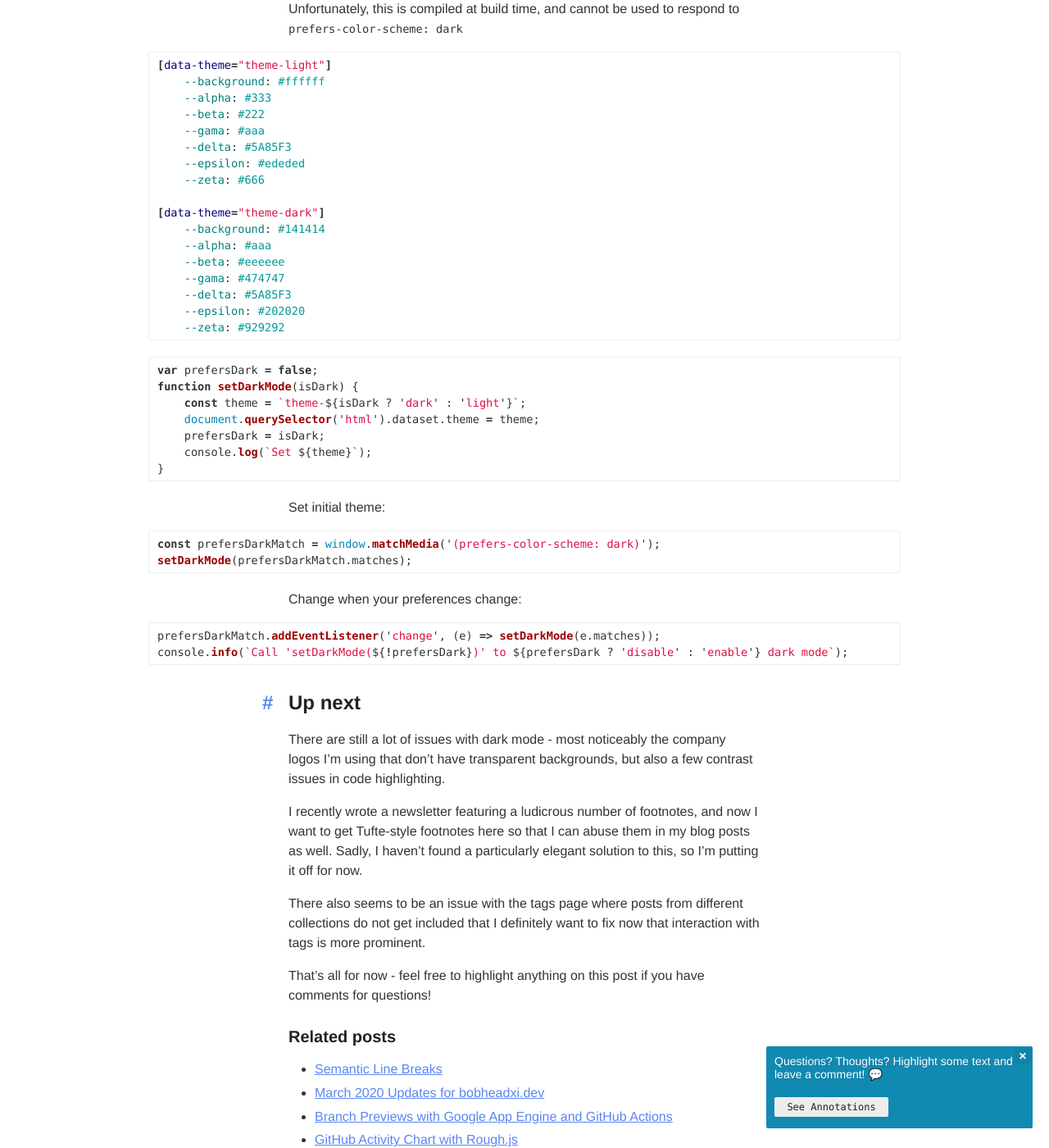
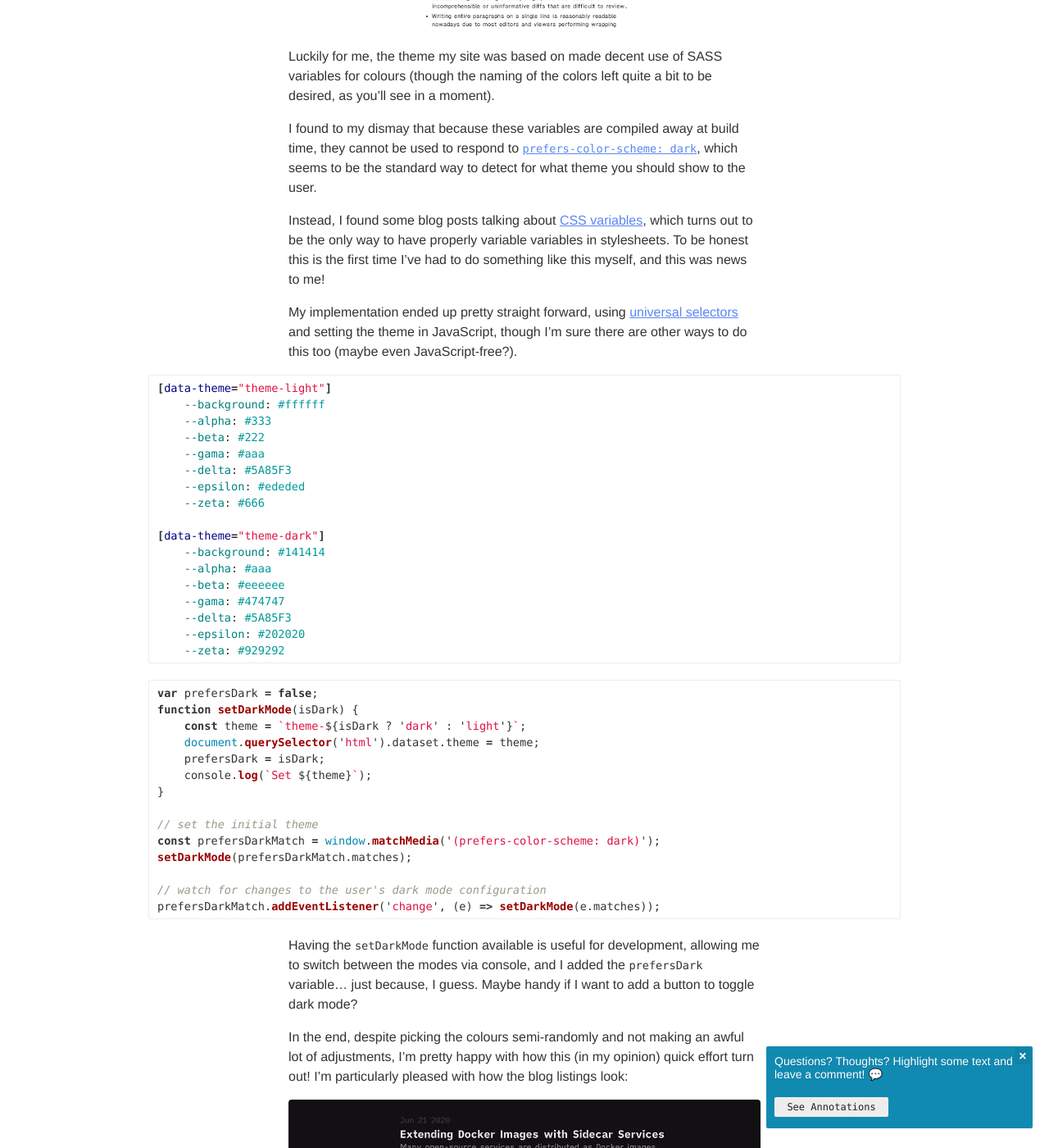
Before and after one commit to bobheadxi/bobheadxi.github.io, a Jekyll site: the page built from content/_posts/2021-06-20-introducing-dark-mode.md, in a window 1280 px wide and 1400 px high, scrolled down 5901 px. Shown: the whole window at 82% size. Built offline with Jekyll 4.4.1, drawn with Linux system fonts in a browser that asks for light colours; nearby versions of some CDN libraries; a style sheet for code colours, icons or effects is not loaded; some of the changed text lies outside the part shown.

Commit message:
mostly done

````diff
--- a/content/_posts/2021-06-20-introducing-dark-mode.md
+++ b/content/_posts/2021-06-20-introducing-dark-mode.md
@@ -34,11 +34,33 @@
 
 This site now uses *Quattro* as its serif font, and *Mono* as its monospaced font. I think the results are quite nice.
 
+### Bold introductions
+
+Some books and blogs get big first letters for the first paragraph of a chapter or article. The effect looks nice on books, but I was never really sold on its usage in blog posts - though the look of an emphasized introduction is certainly striking. As I browsed through [iA Design Blog](https://ia.net/design/blog), I noticed that their first paragraphs were *big*, and it made each essay feel much more compelling.
+
+![](../../assets/images/dark-mode/wide-intro-ia.png)
+
+However, as I went about considering different options for making *my* intros real big as well, I realized a lot of my introductory paragraphs were complete garbage. While sometimes that was the intent - leading with a tangent before diving into the article's main topic - they definitely did not age well.
+
+So perhaps a fortunate side effect is that this prompted me to go back through my posts and make the bare minimum effort to make them a bit more interesting. At least the new styling on each introduction looks nice now.
+
+![](../../assets/images/dark-mode/wide-intro.png)
+
+### Insightful lists
+
+I just learned about Jekyll's `post.excerpt` feature that gives you the first paragraph of a blog post. Again inspired by the iA Design Blog, which uses excerpts instead of custom descriptions to great effect, I decided to use them here as well.
+
+![](../../assets/images/dark-mode/light-blog-listing.gif)
+
+I think this gives a far better preview into the content of each post, and makes them look a lot more important.
+
+I also made minor improvements such as adding an on-hover effect to the clickable tags, which previously had no indication they were clickable.
+
 ### The big picture
 
 I like to include all sorts of media in my blog posts - images, code snippets, diagrams, quotes, and more. Unfortunately, I also like somewhat narrow widths for my content, which makes for a poor viewing experience for various forms of media.
 
-On the [Sourcegraph Blog]() (and I recall that you can do this on Medium as well), I noticed that images were "blown up" - wider than the content - and I thought the effect looked quite nice, giving an expansive canvas for media to be enjoyed while still maintaining a nice reading experience for all the other stuff.
+On [articles in the Sourcegraph Blog](https://about.sourcegraph.com/blog/optimizing-a-code-intel-commit-graph/#Performance-improvements) (and I recall that you can do this on Medium as well), I noticed that images were "blown up" - wider than the content - and I thought the effect looked quite nice, giving an expansive canvas for media to be enjoyed while still maintaining a nice reading experience for all the other stuff.
 
 To do this myself, I turned images I wanted to be blown up into `<figure>` elements, and gave them expanded widths, along with `<figcaption>`. This also served nicely to standardize the raw HTML I'd been previously using to give images captions.
 
@@ -52,11 +74,11 @@
 
 ![](../../assets/images/dark-mode/wide-quote.png)
 
-Hopefully these changes make the reading experience a bit less monotonous, to make up for my boring content!
+[Mermaid diagrams](https://mermaid-js.github.io/mermaid) and some other things I might have forgotten also got this treatment. Hopefully these changes make the reading experience more exciting!
 
 ### Outdented heading anchors
 
-In iA Writer, headings get nicely outdented '#'s like so:
+While editing in iA Writer, headings get nicely outdented '#'s like so:
 
 ![](../../assets/images/dark-mode/header-outdent-ia.png)
 
@@ -89,44 +111,19 @@
 
 ![](../../assets/images/dark-mode/header-outdent-bob.png)
 
-### Bold introductions
-
-Inspired by the [iA Design Blog](https://ia.net/design/blog).
-
-![](../../assets/images/dark-mode/wide-intro.png)
-
-This inspires me to write more interesting and captivating introductory paragraphs.
-
-### Insightful lists
-
-I just learned about Jekyll's `post.excerpt` feature that gives you the first paragraph of a blog post. Again inspired by the iA Design Blog, which uses excerpts instead of custom descriptions to great effect, I decided to use them here as well.
-
-![](../../assets/images/dark-mode/light-blog-listing.gif)
-
-I think this gives a far better preview into the content of each post, and makes them look a lot more important.
-
-I also made minor improvements such as adding an on-hover effect to the clickable tags, which previously had no indication they were clickable.
-
 ## Dark mode
 
 And last but not least, the star of today's show... dark mode! Because no site is complete without one.
 
 ![](../../assets/images/dark-mode/light-to-dark.gif)
 
-Particularly happy with this detail:
+Luckily for me, the theme my site was based on made decent use of SASS variables for colours (though the naming of the colors left quite a bit to be desired, as you'll see in a moment).
 
-![](../../assets/images/dark-mode/dark-blog-listing.gif)
+I found to my dismay that because these variables are compiled away at build time, they cannot be used to respond to [`prefers-color-scheme: dark`](https://developer.mozilla.org/en-US/docs/Web/CSS/@media/prefers-color-scheme), which seems to be the standard way to detect for what theme you should show to the user.
 
-Previously used SASS variables:
+Instead, I found some blog posts talking about [CSS variables](https://developer.mozilla.org/en-US/docs/Web/CSS/Using_CSS_custom_properties), which turns out to be the only way to have properly variable variables in stylesheets. To be honest this is the first time I've had to do something like this myself, and this was news to me!
 
-```sass
-$alpha: #333
-
-.my-class
-	color: $alpha
-```
-
-Unfortunately, this is compiled at build time, and cannot be used to respond to `prefers-color-scheme: dark`
+My implementation ended up pretty straight forward, using [universal selectors](https://www.w3.org/TR/CSS2/selector.html#universal-selector) and setting the theme in JavaScript, though I'm sure there are other ways to do this too (maybe even JavaScript-free?).
 
 ```sass
 [data-theme="theme-light"]
@@ -156,28 +153,27 @@
     prefersDark = isDark;
     console.log(`Set ${theme}`);
 }
+
+// set the initial theme
+const prefersDarkMatch = window.matchMedia('(prefers-color-scheme: dark)');
+setDarkMode(prefersDarkMatch.matches);
+
+// watch for changes to the user's dark mode configuration
+prefersDarkMatch.addEventListener('change', (e) => setDarkMode(e.matches));
 ```
 
-Set initial theme:
+Having the `setDarkMode` function available is useful for development, allowing me to switch between the modes via console, and I added the `prefersDark` variable... just because, I guess. Maybe handy if I want to add a button to toggle dark mode?
 
-```js
-const prefersDarkMatch = window.matchMedia('(prefers-color-scheme: dark)');
-setDarkMode(prefersDarkMatch.matches);
-```
+In the end, despite picking the colours semi-randomly and not making an awful lot of adjustments, I'm pretty happy with how this (in my opinion) quick effort turn out! I'm particularly pleased with how the blog listings look:
 
-Change when your preferences change:
-
-```js
-prefersDarkMatch.addEventListener('change', (e) => setDarkMode(e.matches));
-console.info(`Call 'setDarkMode(${!prefersDark})' to ${prefersDark ? 'disable' : 'enable'} dark mode`);
-```
+![](../../assets/images/dark-mode/dark-blog-listing.gif)
 
 ## Up next
 
 There are still a lot of issues with dark mode - most noticeably the company logos I'm using that don't have transparent backgrounds, but also a few contrast issues in code highlighting.
 
-I recently wrote a newsletter featuring a ludicrous number of footnotes, and now I want to get Tufte-style footnotes here so that I can abuse them in my blog posts as well. Sadly, I haven't found a particularly elegant solution to this, so I'm putting it off for now.
-
 There also seems to be an issue with the tags page where posts from different collections do not get included that I definitely want to fix now that interaction with tags is more prominent.
 
+I recently wrote a newsletter featuring a ludicrous number of footnotes, and at some point I want to get [Tufte "sidenotes"](https://edwardtufte.github.io/tufte-css/#sidenotes) here so that I can abuse footnotes in my blog posts as well. Sadly, I haven't found a particularly elegant solution to this, so I'm putting it off for now.
+
 That's all for now - feel free to highlight anything on this post if you have comments for questions!
````
Also changed, not shown: .markdownlint.json, assets/images/dark-mode/wide-intro-ia.png (added).
